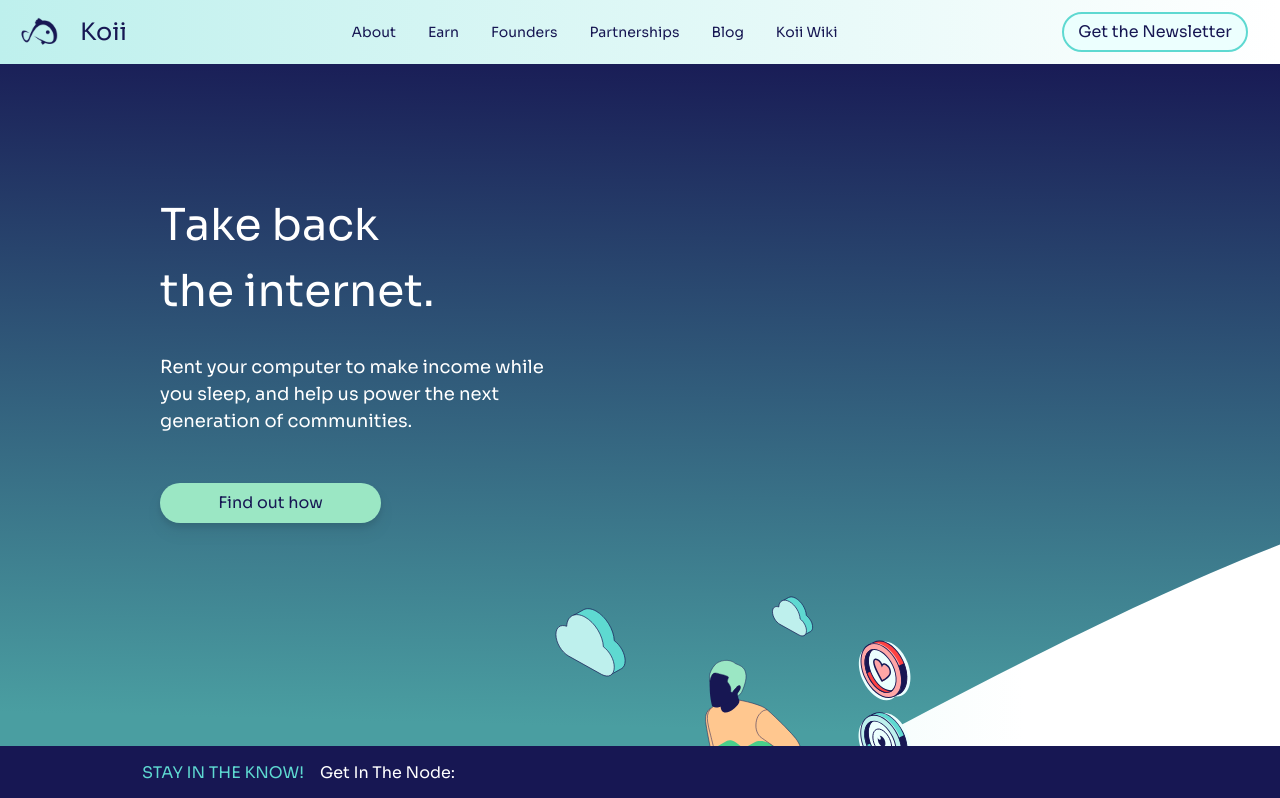
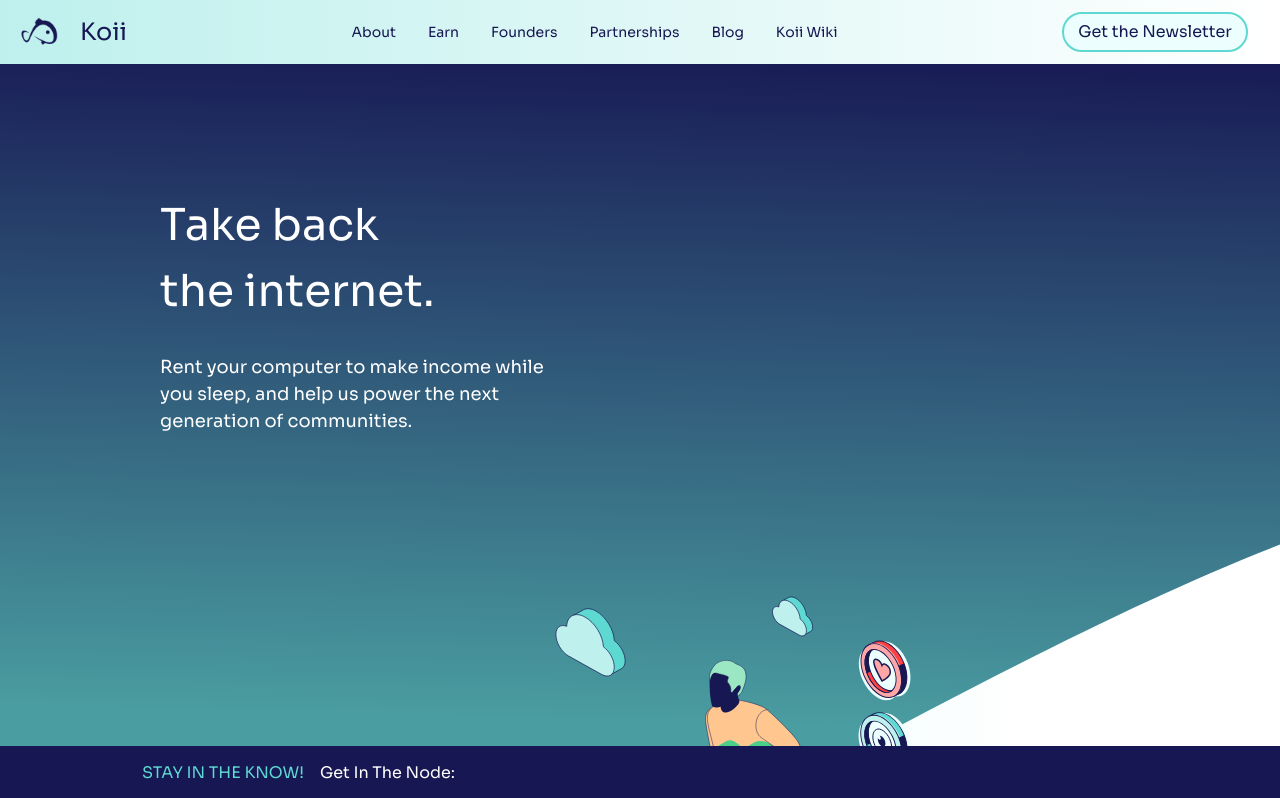
Before and after one commit to koii-network/homepage, a Next.js app: page /earn in a window 1280 px wide. Shown: the top 798 px of the page. Built offline with nearby package versions, Linux system fonts and the light colour scheme.

Commit message:
update email buttonn

```diff
--- a/components/earn/hero/index.tsx
+++ b/components/earn/hero/index.tsx
@@ -2,6 +2,7 @@ import { useMediaQuery } from "@/components/hooks";
 import Image from "next/image";
 import React from "react";
 import { Button } from "@/components/ui/Button";
+import { HubspotForm } from "@/components/subscribe/hubspot-form";
 
 export const Earnhero = () => {
   const isBreakpoint = useMediaQuery(728);
@@ -27,15 +28,19 @@ export const Earnhero = () => {
               Rent your computer to make income while you sleep, and help us
               power the next generation of communities.
             </div>
-            <div className="w-fit">
-              <Button
-                width="221px"
-                height="40px"
-                asLink
-                target="_blank"
-                href="https://docs.koii.network/earning-koii/attention-mining"
-                className="px-6 py-3 w-[190px] bg-[#9BE7C4] text-koiiblue text-normal rounded-[32px] drop-shadow-lg mt-[3rem]"
-                label="Find out how"
+            <div className="w-fit pt-[4rem]">
+              <HubspotForm
+                formId={"b31f31bd-fffc-4ddb-84ff-f2448a776773"}
+                wrapperClassNames={
+                  "p-1 bg-white border border-solid border-dark-blue rounded-[32px] md:w-[400px] flex flex-row justify-between subscribe-button"
+                }
+                inputClassNames={
+                  " outline-none bg-none focus:border-none md:w-[224px]"
+                }
+                inputWrapperClassNames={"ml-4 pt-3"}
+                submitClassNames={
+                  "bg-[#4E4E8D] text-white rounded-[24px] w-[142px] h-[48px] text-[12px] uppercase"
+                }
               />
             </div>
           </div>
```
